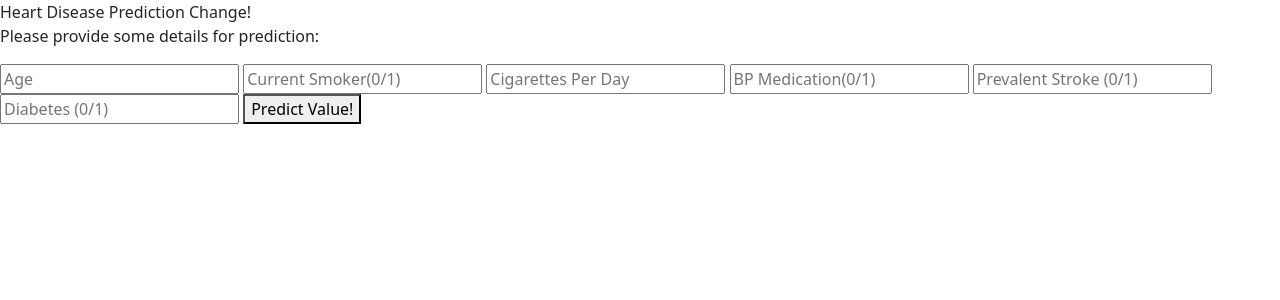
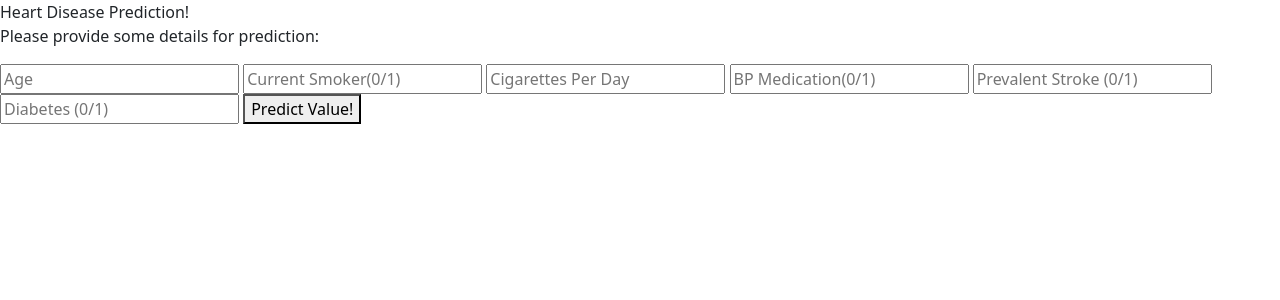
Before and after one commit to krao14/app, a Flask app: page / in a window 1280 px wide. Shown: the part 56-356 px from the top of the page. Run offline with Flask 2, Linux system fonts and the light colour scheme; parts of the project's set-up code (start-up, migrations or seed data) failed here and were passed over.

Commit message:
Update index.html

```diff
--- a/templates/index.html
+++ b/templates/index.html
@@ -2,7 +2,7 @@
 <html>
 <head>
 	<meta charset="utf-8">
-	<title>Heart Disease Prediction Change!</title>
+	<title>Heart Disease Prediction!</title>
 	<!-- CSS only -->
 	<link href="https://cdn.jsdelivr.net/npm/bootstrap@5.2.1/dist/css/bootstrap.min.css" rel="stylesheet" integrity="sha384-iYQeCzEYFbKjA/T2uDLTpkwGzCiq6soy8tYaI1GyVh/UjpbCx/TYkiZhlZB6+fzT" crossorigin="anonymous">
 	<!-- Navbar -->
@@ -45,7 +45,7 @@
 </head>
 <body>
 	<div class="login"
-		<h2>Heart Disease Prediction Change!</h2>
+		<h2>Heart Disease Prediction!</h2>
 			<p>Please provide some details for prediction:</p>
 			<form action="{{url_for('predict')}}" method="post">
 				<input type="number" name="age" placeholder="Age" required="required">
```
